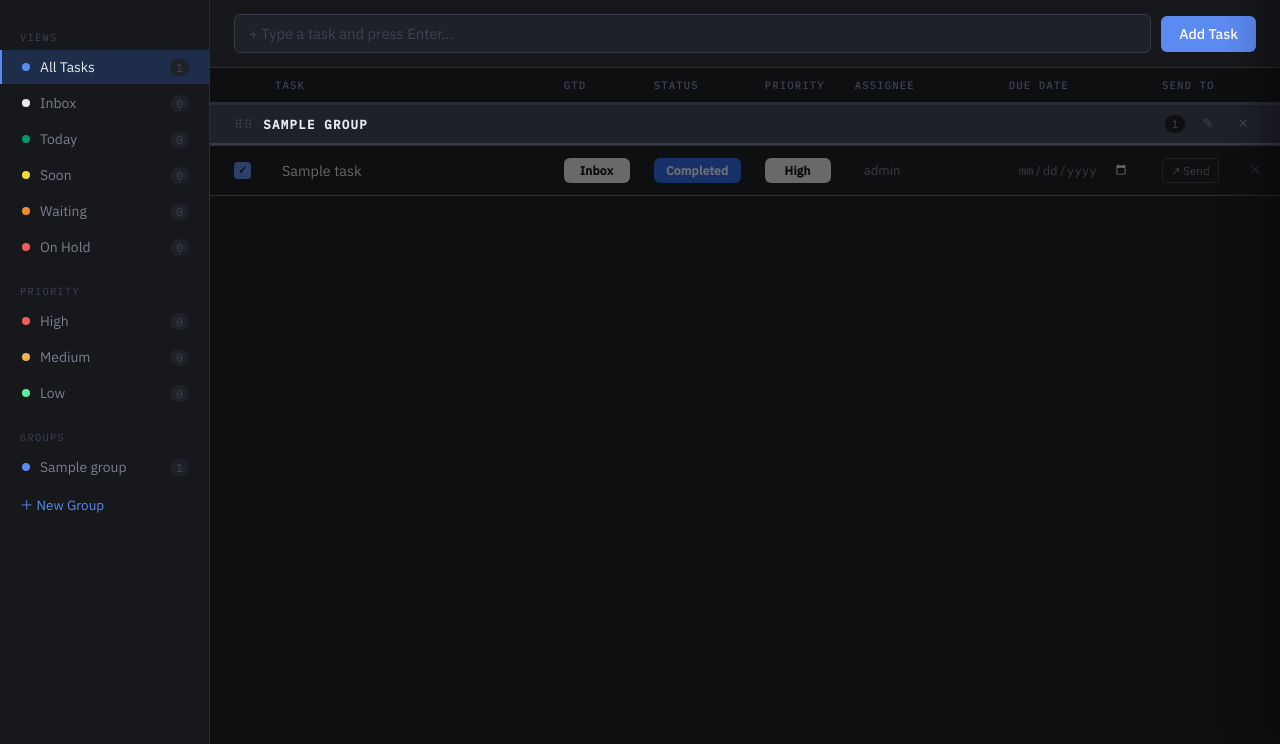
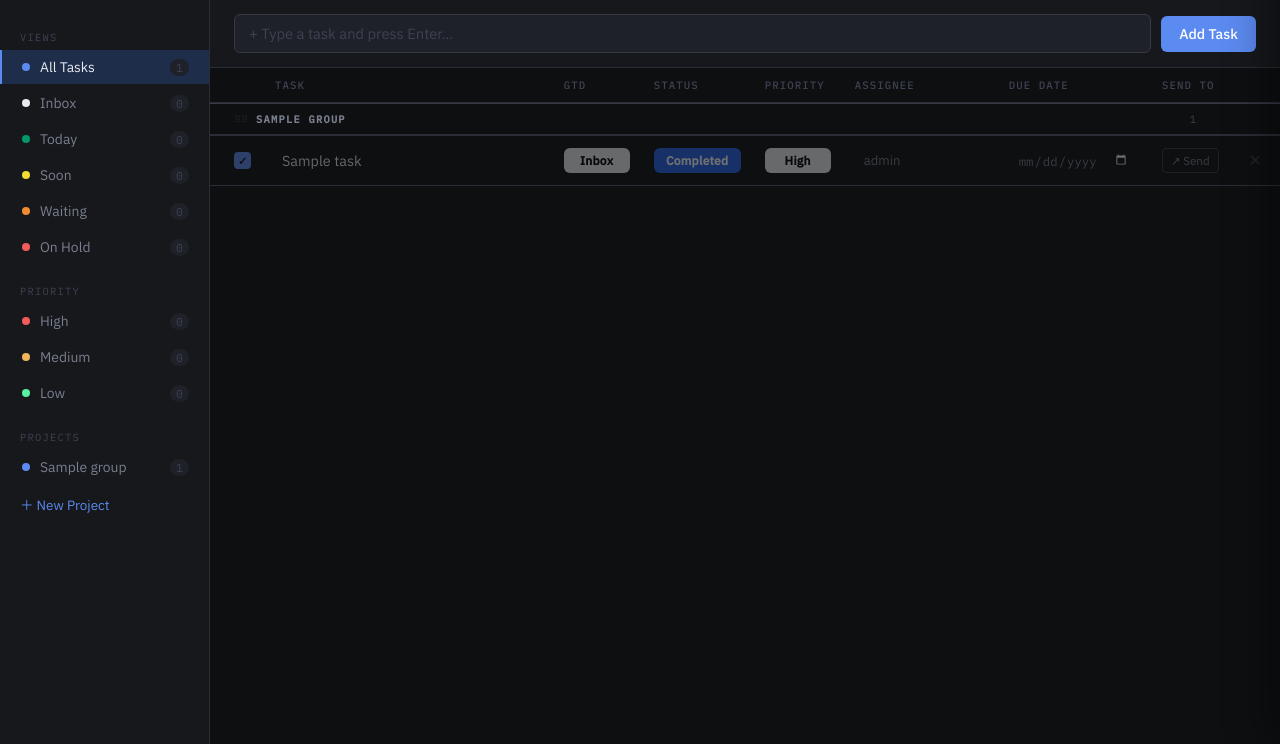
Before and after one commit to shandower-421/pumatracker, a Flask app: page / in a window 1280 px wide. Shown: the part 56-800 px from the top of the page. Run offline with Flask 3, Linux system fonts and the light colour scheme; the visitor is signed in with stand-in values (Sample User, id 1); data comes from the database, SQL or seed files in the repository; tables that the repository leaves empty hold one stand-in row (values such as "Sample post").

Commit message:
Rename Groups to Projects; restyle headers as section breaks
- Backend routes renamed /api/groups → /api/projects
- Project headers now render as subtle section breaks (matching
  Ungrouped style): small monospace uppercase, faint bg, minimal border
- Rename/delete action buttons hidden by default, revealed on hover
- When dragging a project header, all tasks in that project dim
  together to show they move as a unit
- Sidebar label "Groups" → "Projects"; button "＋ New Project"
- All toast/confirm messages updated to use "Project" language

Co-Authored-By: Claude Sonnet 4.6 <noreply@anthropic.com>

```diff
--- a/app.py
+++ b/app.py
@@ -354,12 +354,12 @@ def get_counts():
     return jsonify(dict(rows))
 
 # ─────────────────────────────────────────────
-# GROUP API
+# PROJECT API
 # ─────────────────────────────────────────────
 
-@app.route('/api/groups')
+@app.route('/api/projects')
 @login_required
-def get_groups():
+def get_projects():
     uid = session['user_id']
     with get_db() as db:
         rows = db.execute(
@@ -373,9 +373,9 @@ def get_groups():
         ).fetchall()
     return jsonify([dict(r) for r in rows])
 
-@app.route('/api/groups', methods=['POST'])
+@app.route('/api/projects', methods=['POST'])
 @login_required
-def create_group():
+def create_project():
     uid  = session['user_id']
     name = (request.json.get('name') or '').strip()
     if not name:
@@ -394,9 +394,9 @@ def create_group():
         ).fetchone()
     return jsonify(dict(group)), 201
 
-@app.route('/api/groups/<int:group_id>', methods=['PATCH'])
+@app.route('/api/projects/<int:group_id>', methods=['PATCH'])
 @login_required
-def update_group(group_id):
+def update_project(group_id):
     uid  = session['user_id']
     data = request.json
     sets, params = [], []
@@ -417,9 +417,9 @@ def update_group(group_id):
         return jsonify({'error': 'Not found'}), 404
     return jsonify(dict(group))
 
-@app.route('/api/groups/<int:group_id>', methods=['DELETE'])
+@app.route('/api/projects/<int:group_id>', methods=['DELETE'])
 @login_required
-def delete_group(group_id):
+def delete_project(group_id):
     uid = session['user_id']
     with get_db() as db:
         group = db.execute(
--- a/templates/index.html
+++ b/templates/index.html
@@ -164,27 +164,34 @@ tbody tr { cursor:pointer; }
 ::-webkit-scrollbar-track { background:transparent; }
 ::-webkit-scrollbar-thumb { background:var(--border2); border-radius:3px; }
 
-/* ── GROUP HEADERS ── */
+/* ── PROJECT HEADERS (section breaks) ── */
 .group-header-row td { padding:0; border-bottom:none; cursor:default; }
-.group-header-cell { display:flex; align-items:center; gap:10px; padding:9px 24px; background:var(--surface2); border-bottom:2px solid var(--border2); border-top:2px solid var(--border); user-select:none; cursor:grab; }
+.group-header-cell {
+  display:flex; align-items:center; gap:8px; padding:7px 24px;
+  background:var(--bg); border-top:1px solid var(--border2); border-bottom:1px solid var(--border);
+  cursor:grab; user-select:none; transition:background .12s;
+}
+.group-header-cell:hover { background:var(--surface); }
 .group-header-cell:active { cursor:grabbing; }
-.group-drag-handle { color:var(--text-faint); font-size:.78rem; letter-spacing:.5px; flex-shrink:0; }
-.group-name-display { flex:1; font-size:.78rem; font-weight:700; color:var(--text); letter-spacing:.1em; text-transform:uppercase; font-family:'IBM Plex Mono',monospace; }
-.group-task-count { font-size:.68rem; color:var(--text-faint); background:var(--bg); padding:2px 7px; border-radius:10px; font-family:'IBM Plex Mono',monospace; }
-.group-rename-input { flex:1; background:var(--surface); border:1px solid var(--accent); border-radius:4px; color:var(--text); font-family:'IBM Plex Mono',monospace; font-size:.78rem; font-weight:700; padding:2px 8px; outline:none; letter-spacing:.1em; text-transform:uppercase; min-width:100px; }
-.group-del-btn { background:none; border:none; color:var(--text-faint); cursor:pointer; font-size:.85rem; padding:3px 7px; border-radius:4px; transition:color .15s,background .15s; line-height:1; flex-shrink:0; }
-.group-del-btn:hover { color:var(--p-high); background:rgba(240,91,91,.1); }
+.group-drag-handle { color:var(--text-faint); font-size:.6rem; opacity:.45; flex-shrink:0; }
+.group-name-display { flex:1; font-size:.65rem; font-weight:700; color:var(--text-dim); letter-spacing:.12em; text-transform:uppercase; font-family:'IBM Plex Mono',monospace; }
+.group-task-count { font-size:.65rem; color:var(--text-faint); font-family:'IBM Plex Mono',monospace; }
+.group-rename-input { flex:1; background:var(--surface2); border:1px solid var(--accent); border-radius:3px; color:var(--text); font-family:'IBM Plex Mono',monospace; font-size:.65rem; font-weight:700; padding:2px 6px; outline:none; letter-spacing:.12em; text-transform:uppercase; min-width:100px; }
+.group-del-btn { background:none; border:none; color:var(--text-faint); cursor:pointer; font-size:.75rem; padding:2px 6px; border-radius:3px; transition:color .15s, background .15s, opacity .15s; line-height:1; flex-shrink:0; opacity:0; }
+.group-header-cell:hover .group-del-btn { opacity:.6; }
+.group-del-btn:hover { color:var(--p-high) !important; background:rgba(240,91,91,.1); opacity:1 !important; }
 
 /* Ungrouped label row */
 .ungrouped-header-row td { padding:6px 24px; background:var(--bg); font-size:.65rem; letter-spacing:.12em; text-transform:uppercase; color:var(--text-faint); font-family:'IBM Plex Mono',monospace; border-bottom:1px solid var(--border); }
 
 /* Drag state indicators */
-tr.task-dragging { opacity:.35; }
+tr.task-dragging { opacity:.25; }
+tr.project-dragging td { opacity:.4; }
 tr.drop-above td { box-shadow:inset 0 2px 0 0 var(--accent); }
 tr.drop-below td { box-shadow:inset 0 -2px 0 0 var(--accent); }
 .group-header-cell.drop-into { background:var(--accent-dim); border-bottom-color:var(--accent); }
 
-/* Sidebar groups section */
+/* Sidebar projects section */
 .sidebar-new-group-btn { display:flex; align-items:center; gap:8px; padding:8px 20px; font-size:.84rem; color:var(--accent); cursor:pointer; background:none; border:none; width:100%; font-family:'IBM Plex Sans',sans-serif; transition:background .12s; }
 .sidebar-new-group-btn:hover { background:var(--surface2); }
 </style>
@@ -263,9 +270,9 @@ tr.drop-below td { box-shadow:inset 0 -2px 0 0 var(--accent); }
       <span class="sidebar-count" id="cnt-low">—</span>
     </div>
 
-    <div class="sidebar-label" style="margin-top:8px">Groups</div>
+    <div class="sidebar-label" style="margin-top:8px">Projects</div>
     <div id="sidebarGroups"></div>
-    <button class="sidebar-new-group-btn" onclick="createGroup()">＋ New Group</button>
+    <button class="sidebar-new-group-btn" onclick="createProject()">＋ New Project</button>
   </div>
 
   <!-- CONTENT -->
@@ -409,7 +416,7 @@ function setView(view, el) {
 
 // ── LOAD GROUPS ──
 async function loadGroups() {
-  const res = await fetch('/api/groups');
+  const res = await fetch('/api/projects');
   groups = await res.json();
   renderSidebarGroups();
 }
@@ -529,8 +536,8 @@ function renderGrouped(tasks) {
             <span class="group-drag-handle">⠿⠿</span>
             <span class="group-name-display" id="gname-${g.id}">${esc(g.name)}</span>
             <span class="group-task-count">${bucket.length}</span>
-            <button class="group-del-btn" onclick="event.stopPropagation();startGroupRename(${g.id})" title="Rename">✎</button>
-            <button class="group-del-btn" onclick="event.stopPropagation();deleteGroup(${g.id})" title="Delete">✕</button>
+            <button class="group-del-btn" onclick="event.stopPropagation();startProjectRename(${g.id})" title="Rename">✎</button>
+            <button class="group-del-btn" onclick="event.stopPropagation();deleteProject(${g.id})" title="Delete">✕</button>
           </div>
         </td>
       </tr>`;
@@ -619,19 +626,19 @@ async function deleteTask(id) {
   loadTasks();
 }
 
-// ── GROUP CRUD ──
-async function createGroup() {
-  const name = prompt('Group name:');
+// ── PROJECT CRUD ──
+async function createProject() {
+  const name = prompt('Project name:');
   if (!name || !name.trim()) return;
-  const res = await fetch('/api/groups', {
+  const res = await fetch('/api/projects', {
     method: 'POST', headers: {'Content-Type':'application/json'},
     body: JSON.stringify({ name: name.trim() })
   });
-  if (res.ok) { toast('✅ Group created!'); await loadGroups(); loadTasks(); }
-  else toast('❌ Could not create group.');
+  if (res.ok) { toast('✅ Project created!'); await loadGroups(); loadTasks(); }
+  else toast('❌ Could not create project.');
 }
 
-function startGroupRename(groupId) {
+function startProjectRename(groupId) {
   const nameEl = document.getElementById('gname-' + groupId);
   if (!nameEl) return;
   const oldName = nameEl.textContent;
@@ -650,7 +657,7 @@ function startGroupRename(groupId) {
     newEl.textContent = newName;
     input.replaceWith(newEl);
     if (newName !== oldName) {
-      await fetch(`/api/groups/${groupId}`, {
+      await fetch(`/api/projects/${groupId}`, {
         method:'PATCH', headers:{'Content-Type':'application/json'},
         body: JSON.stringify({ name: newName })
       });
@@ -664,11 +671,11 @@ function startGroupRename(groupId) {
   });
 }
 
-async function deleteGroup(groupId) {
-  if (!confirm('Delete this group? Tasks will move to Ungrouped.')) return;
-  const res = await fetch(`/api/groups/${groupId}`, { method: 'DELETE' });
-  if (res.ok) { toast('✅ Group deleted. Tasks moved to Ungrouped.'); await loadGroups(); loadTasks(); }
-  else toast('❌ Could not delete group.');
+async function deleteProject(groupId) {
+  if (!confirm('Delete this project? Tasks will move to Ungrouped.')) return;
+  const res = await fetch(`/api/projects/${groupId}`, { method: 'DELETE' });
+  if (res.ok) { toast('✅ Project deleted. Tasks moved to Ungrouped.'); await loadGroups(); loadTasks(); }
+  else toast('❌ Could not delete project.');
 }
 
 // ── DRAG-AND-DROP: TASKS ──
@@ -747,15 +754,24 @@ function onAnyHeaderDrop(e, groupId) {
   }
 }
 
-// ── DRAG-AND-DROP: GROUPS ──
+// ── DRAG-AND-DROP: GROUPS/PROJECTS ──
 function onGroupDragStart(e, groupId) {
   dragType = 'group'; dragGroupId = groupId;
   e.dataTransfer.effectAllowed = 'move';
   e.dataTransfer.setData('text/plain', groupId);
+  // Dim the header row and all task rows in this project to show they move together
+  setTimeout(() => {
+    e.target.closest('tr')?.classList.add('project-dragging');
+    document.querySelectorAll(`tr.task-row[data-group-id="${groupId}"]`)
+      .forEach(r => r.classList.add('project-dragging'));
+  }, 0);
 }
 
 function onGroupDragEnd(e) {
   dragType = null; dragGroupId = null;
+  // Restore all dimmed project rows
+  document.querySelectorAll('tr.project-dragging')
+    .forEach(r => r.classList.remove('project-dragging'));
   clearDropIndicators();
 }
 
```
